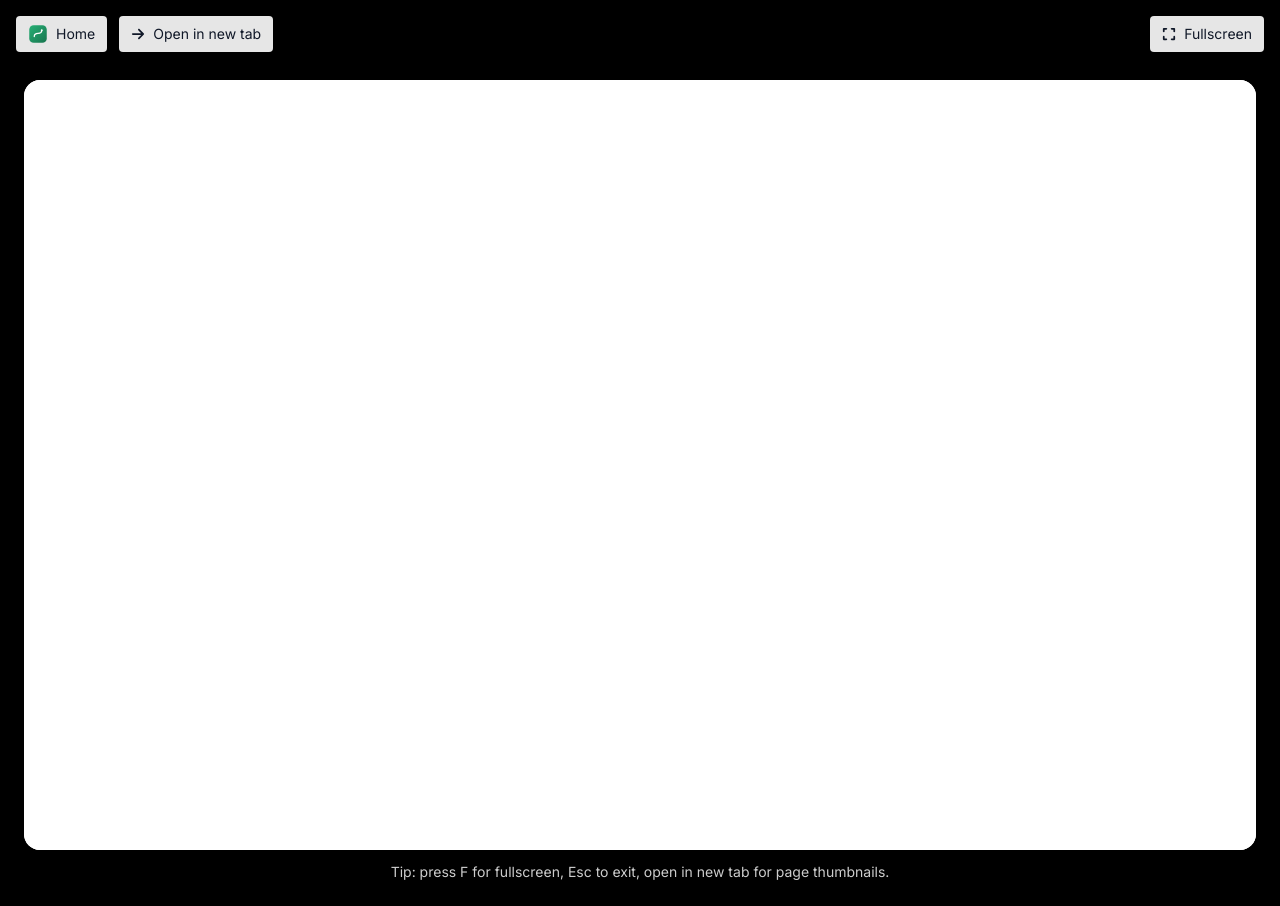
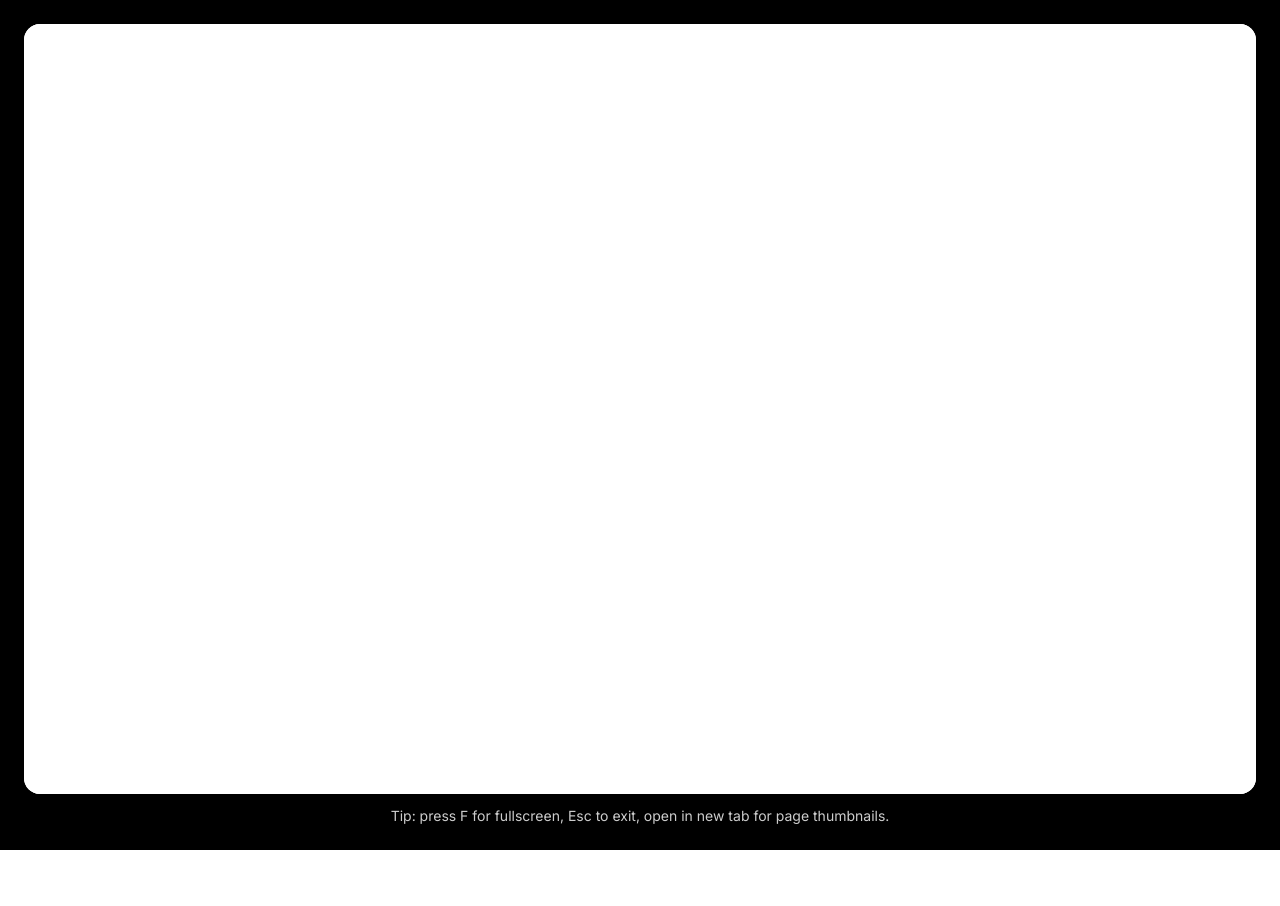
Before and after one commit to mohdazlanabas/biogas_indonesia, a React (Vite) app: page /view/ad-bahasa-presentasi in a window 1280 px wide. After the commit the page ends 850 px from the top, so only its background shows below. Built offline with nearby package versions, Linux system fonts and the light colour scheme.

Commit message:
This Update Automatically From zsh Script.

```diff
--- a/src/pages/Viewer.tsx
+++ b/src/pages/Viewer.tsx
@@ -1,7 +1,6 @@
 import { useEffect, useRef, useState } from 'react'
-import { Link, useNavigate, useParams } from 'react-router-dom'
+import { useNavigate, useParams } from 'react-router-dom'
 import { findPresentationBySlug } from '../shared/presentations'
-import { FaArrowRight, FaExpand } from 'react-icons/fa6'
 
 export function Viewer() {
   const { slug } = useParams<{ slug: string }>()
@@ -47,28 +46,7 @@ export function Viewer() {
 
   return (
     <div ref={containerRef} className="min-h-screen bg-black">
-      <div className="fixed top-0 left-0 right-0 z-20 p-3 sm:p-4 flex items-center gap-2 sm:gap-3">
-        <Link to="/" className="inline-flex items-center gap-2 rounded bg-white/90 hover:bg-white px-3 py-2 text-sm">
-          <img src="/logo.svg" alt="logo" className="h-5 w-5" />
-          <span className="hidden sm:inline">Home</span>
-        </Link>
-        <a
-          href={`/assets/${encodeURIComponent(deck.filename)}`}
-          target="_blank"
-          rel="noreferrer"
-          className="inline-flex items-center gap-2 rounded bg-white/90 hover:bg-white px-3 py-2 text-sm"
-        >
-          <FaArrowRight /> <span className="hidden sm:inline">Open in new tab</span>
-        </a>
-        <button
-          onClick={toggleFullscreen}
-          className="ml-auto inline-flex items-center gap-2 rounded bg-white/90 hover:bg-white px-3 py-2 text-sm"
-        >
-          <FaExpand /> <span className="hidden sm:inline">{isFullscreen ? 'Exit Fullscreen' : 'Fullscreen'}</span>
-        </button>
-      </div>
-
-      <div className="pt-16 pb-4 sm:pt-20 sm:pb-6 container mx-auto px-2 sm:px-6">
+      <div className="py-4 sm:py-6 container mx-auto px-2 sm:px-6">
         <div className="bg-white rounded-lg shadow overflow-hidden aspect-[16/10]">
           <iframe
             title={deck.title}
```
